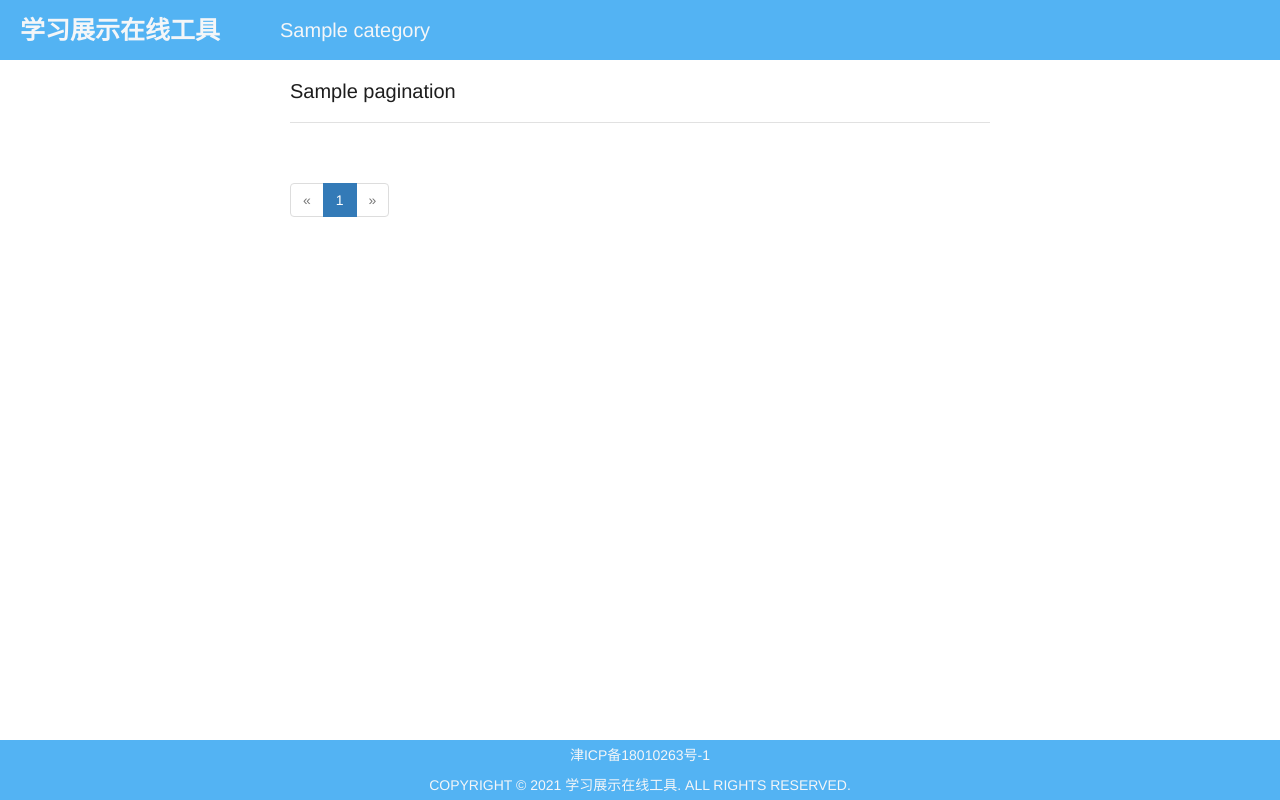
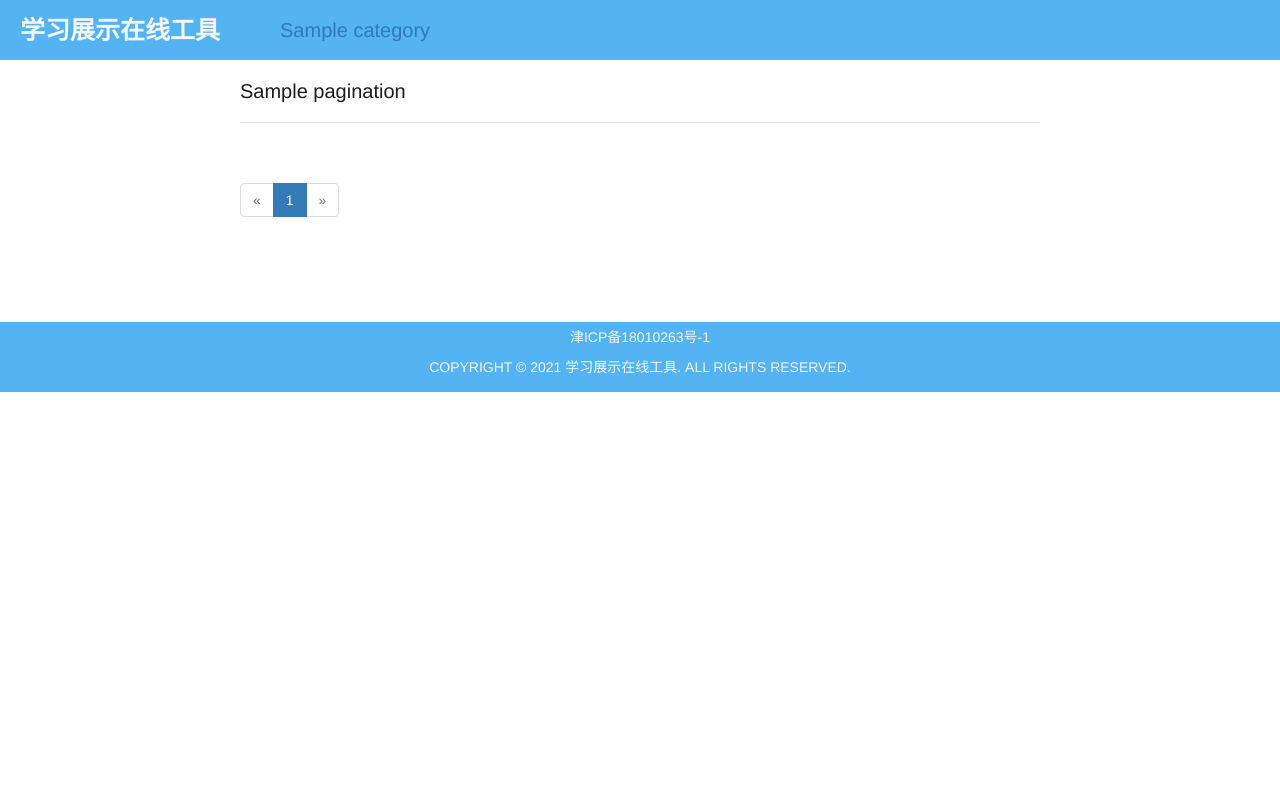
Before and after one commit to zhd785576549/display, a Flask app: template templates/index.html in a window 1280 px wide. Run offline with Flask 2, Linux system fonts and the light colour scheme; the template is opened without the code that fills it: most values are stand-ins (such as "Sample title", 1, 10 or a date in 2020); some libraries are stand-ins or nearby versions.

Commit message:
finish index and article.

```diff
--- a/article/views.py
+++ b/article/views.py
@@ -1,8 +1,13 @@
 from flask import render_template
+from flask import abort
 from article import dbi_servives as d_s_article
+from utils import md
 
 def get_article(a_id):
     article = d_s_article.get_article_info(article_id=a_id)
+    if article is None:
+        abort(404)
+    article.content = md.ArticlMarkdown(article.content).trans_to_html()
     context = {
         "article": article
     }
--- a/static/css/style.css
+++ b/static/css/style.css
@@ -3,7 +3,7 @@ html, body {
     padding: 0px;
     width: 100%;
     height: 100%;
-    overflow: hidden;
+    /* overflow: hidden; */
 }
 
 ul {
@@ -20,9 +20,9 @@ a {
 
 .main-container {
     position: relative;
-    min-height: calc(100% - 60px);
     box-sizing: border-box;
-    padding-bottom: 60px;
+    margin-bottom: 80px;
+    overflow: hidden;
 }
 
 .main-container .header {
@@ -42,10 +42,11 @@ a {
     font-size: 25px;
     font-weight: bold;
     margin-left: 20px;
+    margin-right: 50px;
 }
 
-.main-container .header .first-category {
-    margin-left: 50px;
+.main-container .header a {
+    text-decoration: none;
 }
 
 .main-container .header .item {
@@ -93,12 +94,32 @@ a {
     text-decoration: none;
 }
 
+.main-container .article-wrap {
+    width: 800px;
+    margin: 0 auto;
+}
+
+.main-container .article-wrap ul {
+    list-style: decimal;
+    display: block;
+}
+
+.main-container .article-wrap ol {
+    list-style: disc;
+    display: block;
+}
+
+.main-container .article-wrap ul li,
+.main-container .article-wrap ol li {
+    float: none;
+}
+
 .footer {
-    position: fixed;
+    position: relative;
     width: 100%;
-    height: 60px;
-    bottom: 0px;
-    overflow: hidden;
+    /* height: 60px; */
+    /* bottom: 0px; */
+    /* overflow: hidden; */
 }
 
 .footer .content-wrap {
--- a/templates/base.html
+++ b/templates/base.html
@@ -17,8 +17,14 @@
         <div class="header">
             <div class="brand">学习展示在线工具</div>
             {% for category in category_list %}
-            {% if loop.index == 1 %}<div class="item first-category">{{ category.name }}</div>
-            {% else %}<div class="item">{{ category.name }}</div>
+            {% if category.id == category_id %}
+            <a class="item-selected" href="javascript:void(0);">
+                <div>{{ category.name }}</div>
+            </a>
+            {% else %}
+            <a class="item" href="{{ url_for('index.index', c_id=category.id, page=1, page_size=20) }}">
+                <div>{{ category.name }}</div>
+            </a>
             {% endif %}
             {% endfor %}
         </div>
--- a/templates/index.html
+++ b/templates/index.html
@@ -21,7 +21,7 @@
 
     {%if pagination %}
         <div class="pagination">
-            {{ pagination_widget(pagination, '.index') }}
+            {{ pagination_widget(pagination, 'index.index', c_id=category_id, paeg_size=20) }}
         </div>
     {% endif %}
 </div>
--- a/utils/md.py
+++ b/utils/md.py
@@ -21,4 +21,8 @@ class ArticlMarkdown:
         return str_content + "..."
 
     def trans_to_html(self):
-        pass
+        html_content = markdown(
+            text=self.__article_content,
+            extensions=["markdown.extensions.toc", "markdown.extensions.fenced_code", "markdown.extensions.tables"]
+        )
+        return html_content
```
Also changed, not shown: index/views.py (+5 -3 lines), templates/article.html (+12 -0 lines).
